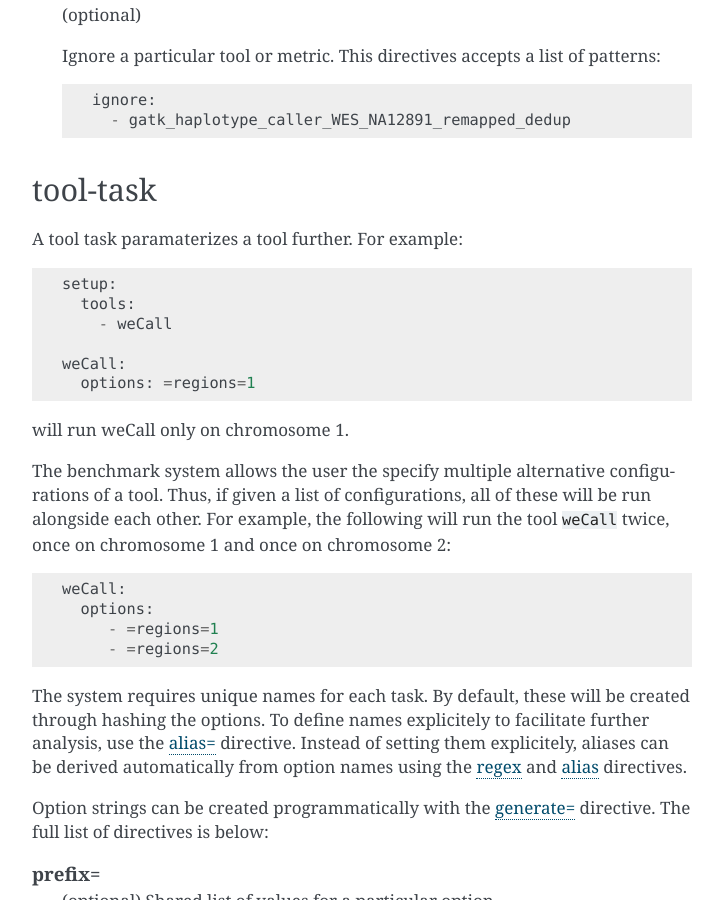
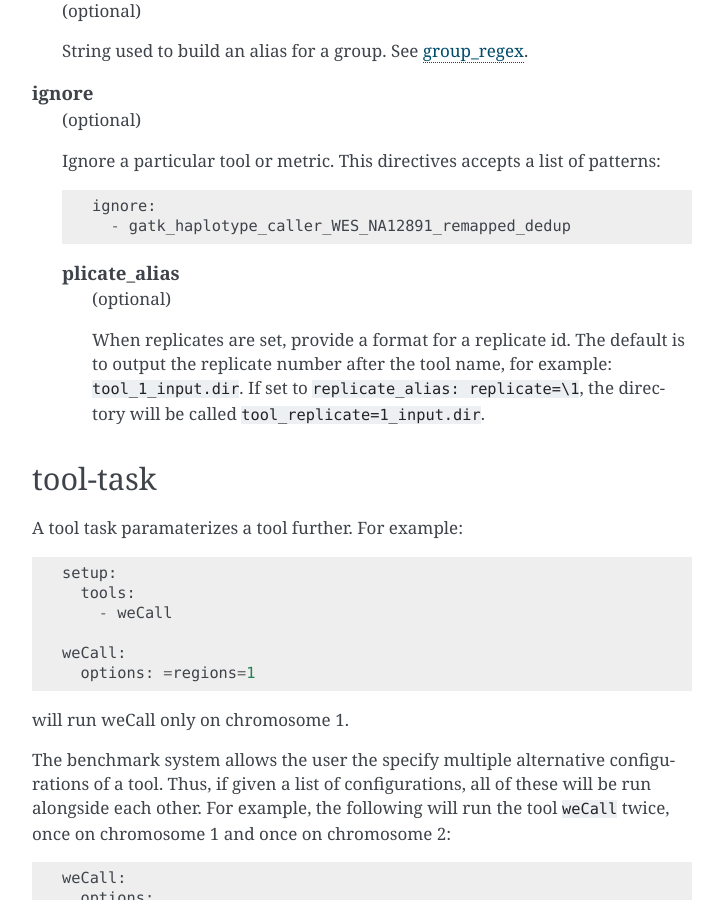
Before and after one commit to cgat-developers/cgat-daisy, a Sphinx documentation site: the page built from doc/BenchmarkReference.rst, in a window 1280 px wide and 900 px high, scrolled down 5469 px. Shown: the whole window, without its empty margins (388-1111 px from the left). Built offline with Sphinx 7.4.7, drawn with Linux system fonts in a browser that asks for light colours; pages that are not in the unit, such as notebooks, are missing from menus; some of the changed text lies outside the part shown.

Commit message:
{AH} add replicate_alias option

```diff
--- a/doc/BenchmarkReference.rst
+++ b/doc/BenchmarkReference.rst
@@ -162,6 +162,12 @@
 
        For more information, see :ref:`exporting`.
 
+    replication
+       (optional)
+
+       If set and larger than 1, each tool will be run multiple times
+       with identical input and parameterization.
+
 .. _input:
 
 input
@@ -285,6 +291,16 @@
 
         ignore:
    	  - gatk_haplotype_caller_WES_NA12891_remapped_dedup
+
+    replicate_alias
+       (optional)
+
+       When replicates are set, provide a format for a replicate id.
+       The default is to output the replicate number after the tool
+       name, for example: ``tool_1_input.dir``. If set to
+       ``replicate_alias: replicate=\1``, the directory will be called
+       ``tool_replicate=1_input.dir``.
+
 
 .. _tool_task:
 
```
Also changed, not shown: 2 other files.
